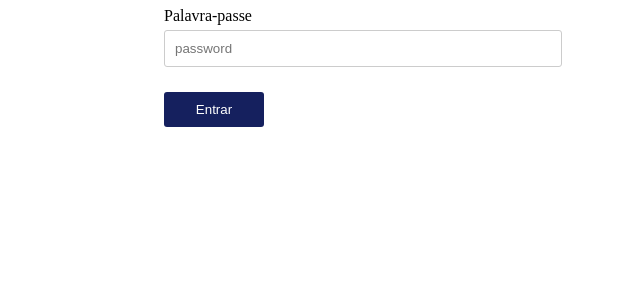
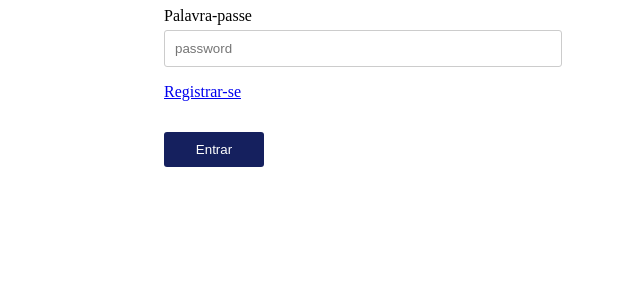
Before and after one commit to AndreYanga/weegs, a plain HTML site: page login.html in a window 1280 px wide. Shown: the part 412-705 px from the top of the page, 644-1280 px from the left. Drawn offline with Linux system fonts and the light colour scheme.

Commit message:
Commitando login

```diff
--- a/login.html
+++ b/login.html
@@ -26,6 +26,7 @@
 
                 <span class="palavraPasse">Palavra-passe</span>
                 <input type="password" id="password" name="password" placeholder="password">
+                <a href="createAccount.html"><p>Registrar-se</p></a>
 
                 <button type="submit" id="Entrar" class="Criarconta">Entrar</button>
             </div>
```
